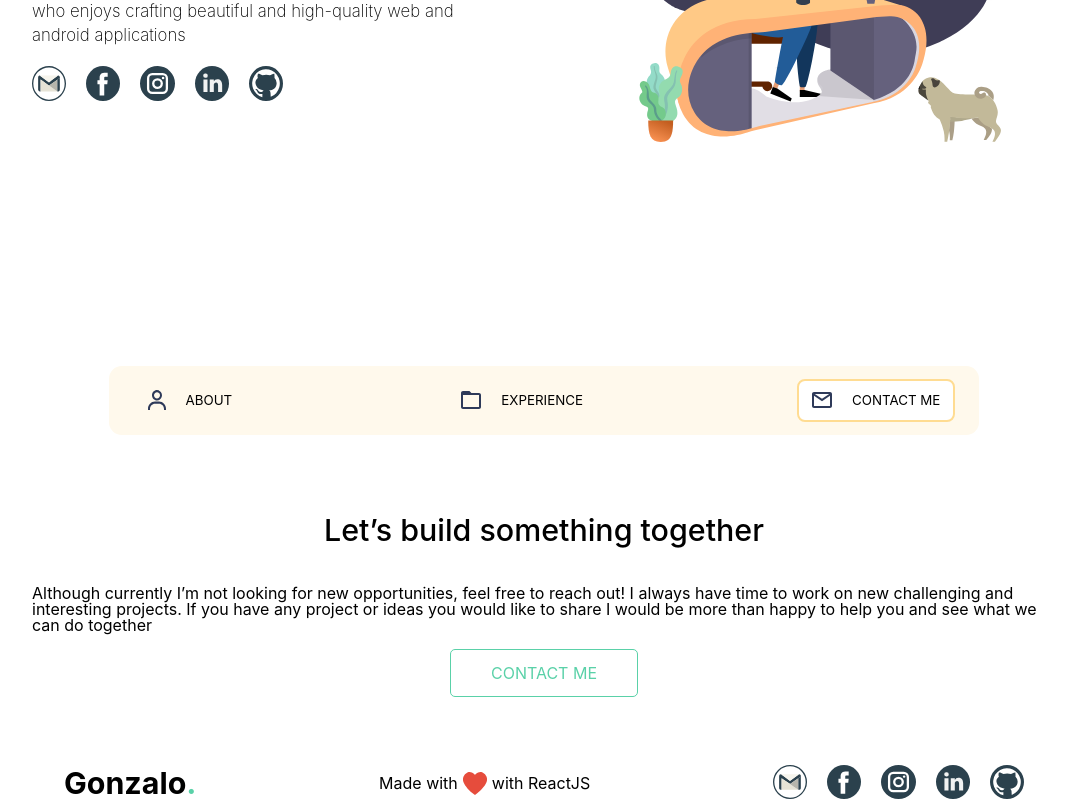
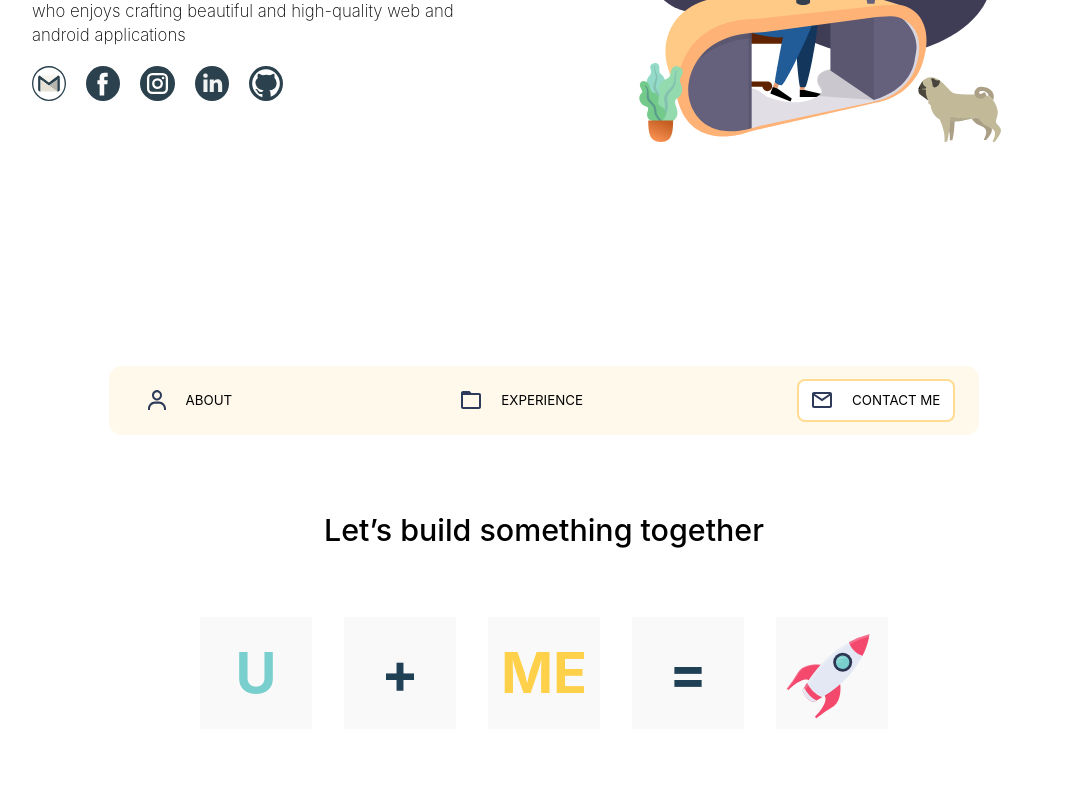
Before and after one commit to gonzen2310/portfolio-gonchi, a React (Create React App) app: page / in a window 1280 px wide. Both pictures are taken after a click on the button "CONTACT ME". Shown: the part 450-1250 px from the top of the page, without its empty margins (96-1163 px from the left). Built offline with nearby package versions, Linux system fonts and the light colour scheme.

Commit message:
Implemeted contact me page

```diff
--- /dev/null
+++ b/src/components/Contact/ContactCard/index.tsx
@@ -0,0 +1,24 @@
+import React from 'react';
+import s from './styles.module.scss';
+
+interface IProps {
+	str: string;
+	isImage: boolean;
+	color: string;
+}
+
+const ContactCard: React.FC<IProps> = ({ str, isImage, color }) => {
+	return (
+		<div className={s.contactCard}>
+			{isImage ? (
+				<img className={s.imgContent} src={str} alt="img contact card" />
+			) : (
+				<p style={{ color }} className={s.textContent}>
+					{str}
+				</p>
+			)}
+		</div>
+	);
+};
+
+export default ContactCard;
--- /dev/null
+++ b/src/components/Contact/ContactCard/styles.module.scss
@@ -0,0 +1,20 @@
+@import '../../../styles/colors';
+
+.contactCard {
+	height: 7rem;
+	width: 7rem;
+	background-color: $light-grey;
+	display: flex;
+	align-items: center;
+	justify-content: center;
+	margin: 0 1rem;
+
+	.imgContent {
+		height: 6rem;
+	}
+
+	.textContent {
+		font-size: 3.5rem;
+		font-weight: bold;
+	}
+}
--- a/src/components/Contact/index.tsx
+++ b/src/components/Contact/index.tsx
@@ -1,31 +1,32 @@
 import React from 'react';
-import styles from './styles.module.scss';
+import s from './styles.module.scss';
 import Button from '../Button';
 import ContentWrapper from '../ContentWrapper';
 import Subtitle from '../Subtitle';
+import rocketImg from '../../assets/rocket-img.svg';
+import ContactCard from './ContactCard';
+
+const contactCardsData = [
+	{ str: 'U', isImage: false, color: '#79CFCD' },
+	{ str: '+', isImage: false, color: '#204055' },
+	{ str: 'ME', isImage: false, color: '#FFD049' },
+	{ str: '=', isImage: false, color: '#204055' },
+	{ str: rocketImg, isImage: true, color: '#FFFFFF' },
+];
 
 const Contact: React.FC = () => {
 	return (
 		<ContentWrapper>
-			<div className={styles.contact}>
+			<div className={s.contact}>
 				<Subtitle text="Let’s build something together" />
-				{/* <div className={styles['contact-wrapper']}>
-				<div className={styles['contact-wrapper-left']}>
-					<img src={contactImg} alt="contact me" />
+
+				<div className={s.cardsContainer}>
+					{contactCardsData.map((card, idx) => {
+						return <ContactCard key={idx} {...card} />;
+					})}
 				</div>
-				<div className={styles['contact-wrapper-right']}>
-					<h1>Let's get in touch</h1>
-					<p>
-						Currently, I am looking for a software engineer intership for this Fall
-						(2019). However, I always have time to work on other projects so, if you have
-						any project, freelance job or ideas you would like to share with me please
-						don't hesitate to reach out to me, I would be more than happy to help you and
-						see what we can do together!
-					</p>
-					<Button text="Contact me" url={'mailto:reyesegonzalo@gmail.com'} />
-				</div>
-			</div> */}
-				<p>
+
+				<p className={s.text}>
 					Although currently I’m not looking for new opportunities, feel free to reach
 					out! I always have time to work on new challenging and interesting projects. If
 					you have any project or ideas you would like to share I would be more than happy
--- a/src/components/Contact/styles.module.scss
+++ b/src/components/Contact/styles.module.scss
@@ -5,6 +5,18 @@
 	padding-top: 2rem;
 	flex-direction: column;
 	align-items: center;
+
+	.cardsContainer {
+		display: flex;
+		margin: 2rem 0 4rem 0;
+	}
+
+	.text {
+		width: 60%;
+		margin: 4rem auto;
+		font-size: 1.1rem;
+		line-height: 1.5rem;
+	}
 }
 // .contact {
 // 	background-image: url("../../assets/contact-bg-lg.svg");
--- a/src/styles/_colors.scss
+++ b/src/styles/_colors.scss
@@ -2,9 +2,9 @@ $white: /*          */ #ffffff;
 $black: /*          */ #000000;
 $charcoal: /*       */ #2a2e43;
 $charcoal-light: /* */ #454f63;
-$grey: /*           */ #78849e;
+$light-grey: /*     */ #f9f9f9;
 $pink: /*           */ #ff4f9a;
 $pale-green: /*     */ #5ad1a8;
 $pale-yellow: /*    */ #fff9ec;
 $yelp-red: /*       */ #ff523c;
-$bright-green: /*    */ #5fe6ca;
+$bright-green: /*   */ #5fe6ca;
```
Also changed, not shown: src/assets/rocket-img.svg (added).
